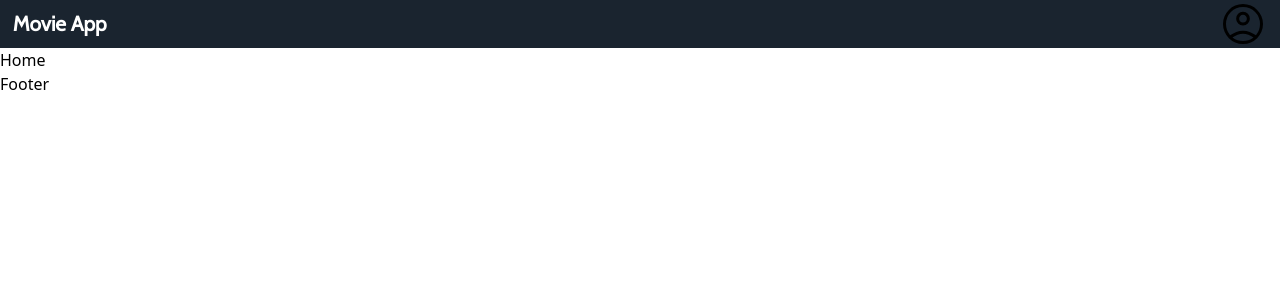
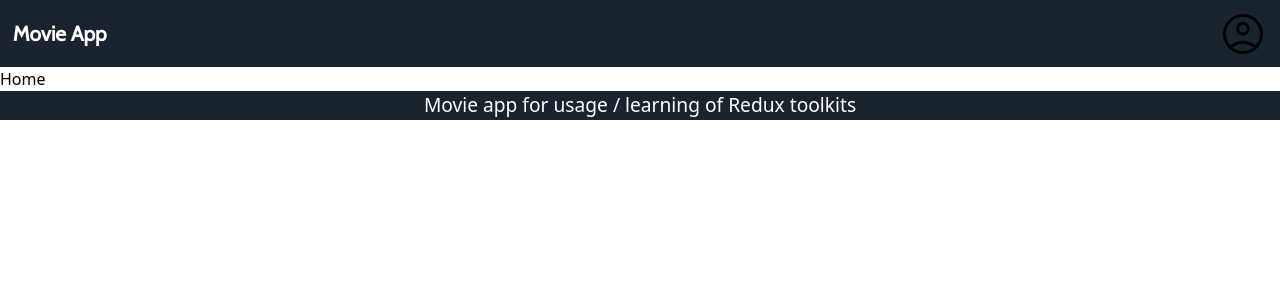
Before and after one commit to ericjay1452/omdb-app, a React (Create React App) app: page / in a window 1280 px wide. Shown: the top 300 px of the page. Built offline with nearby package versions, Linux system fonts and the light colour scheme.

Commit message:
resumed back to work

```diff
--- a/src/COMPONENTS/footer/Footer.js
+++ b/src/COMPONENTS/footer/Footer.js
@@ -1,8 +1,10 @@
 import React from 'react'
-
+import "./Footer.scss"
 const Footer = () => {
   return (
-    <div>Footer</div>
+    <footer className = "footer">
+      <p>Movie app for usage / learning of Redux toolkits</p>
+    </footer>
   )
 }
 
--- a/src/COMPONENTS/footer/Footer.scss
+++ b/src/COMPONENTS/footer/Footer.scss
@@ -0,0 +1,15 @@
+@import "../../CONSTS/colors.scss";
+
+.footer {
+    background-color: $secondary_color;
+    text-align: center;
+    color: white;
+    display: block;
+    position: relative;
+    height: 100%;
+}
+
+.footer p {
+    font-size: 1.2rem;
+    font-weight: normal;
+}
--- a/src/COMPONENTS/header/Header.js
+++ b/src/COMPONENTS/header/Header.js
@@ -15,7 +15,7 @@ const Header = () => {
             </li>
 
             <li>
-           <Link to="/">
+           <Link to="/" className='text-white block relative'>
            <img src= {User} alt = "user" className='max-w-full'/>
            </Link>
             </li>
--- a/src/COMPONENTS/header/Header.scss
+++ b/src/COMPONENTS/header/Header.scss
@@ -23,4 +23,5 @@
 .nav_list li a {
     color: white;
     display: block;
+    padding : .6rem 0;
 }
```
